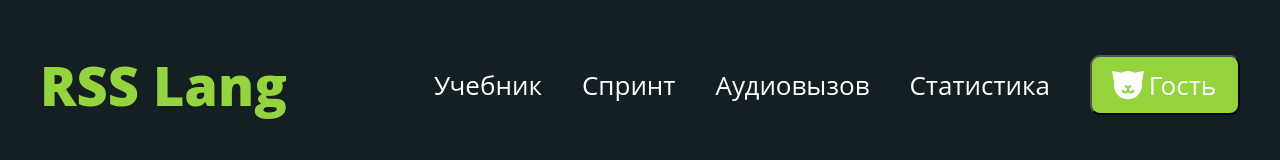
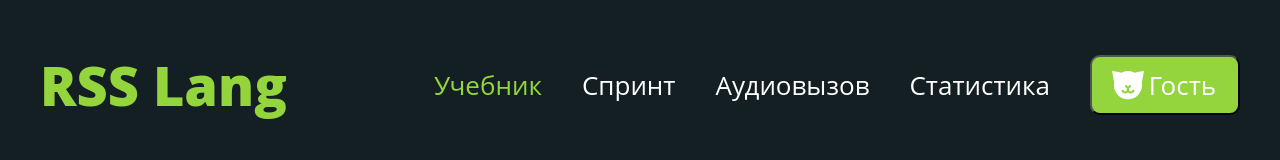
Before and after one commit to PesukarhuTG/rslang, a React (Create React App) app: page /textbook in a window 1280 px wide. Shown: the top 160 px of the page. Built offline with nearby package versions, Linux system fonts and the light colour scheme.

Commit message:
feat: add active style

```diff
--- a/src/components/Layout/Footer.tsx
+++ b/src/components/Layout/Footer.tsx
@@ -18,7 +18,7 @@ const Footer = () => {
         </FooterAuthorsItem>
       </FooterAuthors>
       <div>2022</div>
-      <FooterRssLink href="https://rs.school/" rel="noopener noreferrer" target="_blank"></FooterRssLink>
+      <FooterRssLink href="https://rs.school/" rel="noopener noreferrer" target="_blank" />
     </AppFooter>
   )
 }
@@ -60,6 +60,7 @@ const FooterRssLink = styled.a`
 
   &:hover {
     filter: invert(19%) sepia(8%) saturate(3615%) hue-rotate(37deg) brightness(98%) contrast(86%);
+  }
 `;
 
 export default Footer
--- a/src/components/Layout/Header.tsx
+++ b/src/components/Layout/Header.tsx
@@ -1,7 +1,7 @@
 import React from 'react';
 import styled from 'styled-components';
 import headerBtnIco from '../../assets/svg/header-btn-ico.svg'
-import { Link } from 'react-router-dom';
+import { Link, useLocation } from 'react-router-dom';
 
 const Header = () => {
   return (
@@ -10,15 +10,28 @@ const Header = () => {
           RSS Lang
         </HeaderLogo>
         <HeaderNav>
-          <HeaderNavItem to="/textbook">Учебник</HeaderNavItem>
-          <HeaderNavItem to="/sprint">Спринт</HeaderNavItem>
-          <HeaderNavItem to="/audio">Аудиовызов</HeaderNavItem>
-          <HeaderNavItem to="/statistic">Статистика</HeaderNavItem>
+          <HeaderNavItem to="/textbook" label='Учебник' />
+          <HeaderNavItem to="/sprint" label='Спринт' />
+          <HeaderNavItem to="/audio" label='Аудиовызов' />
+          <HeaderNavItem to="/statistic" label='Статистика' />
         </HeaderNav>
         <HeaderBtn>
           Гость
         </HeaderBtn>
       </AppHeader>
+  )
+}
+
+interface HeaderNavItemProps {
+  to: string;
+  label: string;
+}
+
+const HeaderNavItem: React.FC<HeaderNavItemProps> = ({ to, label }) => {
+  const { pathname } = useLocation();
+
+  return (
+    <HeaderLink to={to} $active={to === pathname}>{label}</HeaderLink>
   )
 }
 
@@ -50,7 +63,11 @@ const HeaderNav = styled.nav`
   }
 `;
 
-const HeaderNavItem = styled(Link)`
+const HeaderLink = styled(Link)<{
+  $active: boolean;
+}>`
+  color: ${({ $active }) => $active ? 'var(--primary)' : 'var(--primary-light)'} !important;
+
   &:hover {
     color: var(--primary);
   }
```
